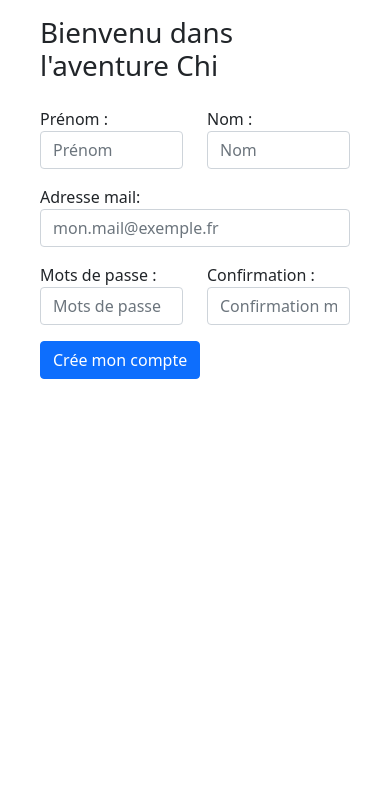
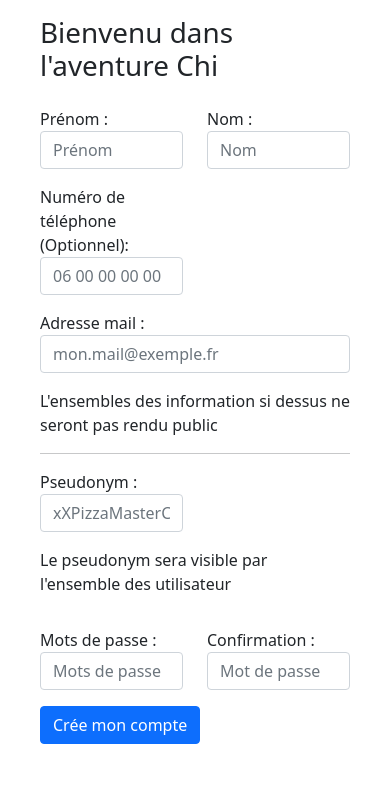
Before and after one commit to Narigane3/Projet-YDAYS-Chi, a Laravel app: page /register in a window 390 px wide. Shown: the part 56-844 px from the top of the page. Run offline with Laravel 9, Linux system fonts and the light colour scheme; style sheets or scripts are compiled from the project's sources; parts of the project's set-up code (start-up, migrations or seed data) failed here and were passed over.

Commit message:
Add on register ( first name, last name, username, phone) + redirect after login on / + set data default for roles table and update users colum role_id new user default role give is user

```diff
--- a/app/Providers/RouteServiceProvider.php
+++ b/app/Providers/RouteServiceProvider.php
@@ -17,7 +17,7 @@ class RouteServiceProvider extends ServiceProvider
      *
      * @var string
      */
-    public const HOME = '/home';
+    public const HOME = '/';
 
     /**
      * Define your route model bindings, pattern filters, and other route configuration.
--- a/resources/views/auth/register.blade.php
+++ b/resources/views/auth/register.blade.php
@@ -27,35 +27,51 @@
                 <form method="POST" action="/register">
                     <div class="row mb-3">
                         <div class="col-6">
-                            @csrf
                             <label for="register-first-name">Prénom :</label>
-                            <input class="form-control" name="first-name" type="text" placeholder="Prénom" id="register-first-name">
+                            <input class="form-control" name="firstname" type="text" placeholder="Prénom" id="register-first-name">
                         </div>
                         <div class="col-6">
-                            @csrf
                             <label for="register-last-name">Nom :</label>
-                            <input class="form-control" name="last-name" type="text" placeholder="Nom" id="register-last-name">
+                            <input class="form-control" name="lastname" type="text" placeholder="Nom" id="register-last-name">
+                        </div>
+                    </div>
+                    <div class="row mb-3">
+                        <div class="col-6">
+                            <label for="phone">Numéro de téléphone (Optionnel):</label>
+                            <input class="form-control" name="phone" type="tel" placeholder="06 00 00 00 00" id="phone">
                         </div>
                     </div>
                     <div class="row mb-3">
                         <div class="col-12">
-                            @csrf
-                            <label for="register-email">Adresse mail:</label>
+                            <label for="register-email">Adresse mail :</label>
                             <input class="form-control" name="email" type="email" placeholder="mon.mail@exemple.fr" id="register-email">
                         </div>
                     </div>
+                    <div>
+                        <p>L'ensembles des information si dessus ne seront pas rendu public</p>
+                    </div>
+                    <hr>
                     <div class="row mb-3">
                         <div class="col-6">
-                            @csrf
+                            <label for="username">Pseudonym :</label>
+                            <input class="form-control" name="username" type="text" placeholder="xXPizzaMasterClassXx" id="username">
+                        </div>
+                        <div class="col-12 mt-3">
+                            <p>Le pseudonym sera visible par l'ensemble des utilisateur</p>
+                        </div>
+                    </div>
+
+                    <div class="row mb-3">
+                        <div class="col-6">
                             <label for="register-password">Mots de passe :</label>
                             <input class="form-control" name="password" type="password" placeholder="Mots de passe" id="register-password">
                         </div>
                         <div class="col-6">
-                            @csrf
                             <label for="register-password">Confirmation :</label>
-                            <input class="form-control" name="password_confirmation" type="password" placeholder="Confirmation mots de passe" id="register-password">
+                            <input class="form-control" name="password_confirmation" type="password" placeholder="Mot de passe" id="register-password">
                         </div>
                     </div>
+                    @csrf
                     <button class="btn btn-primary">Crée mon compte</button>
                 </form>
             </div>
```
Also changed, not shown: app/Actions/Fortify/CreateNewUser.php (+8 -4 lines), app/Models/User.php (+5 -3 lines), database/migrations/2022_11_24_071832_add_role_default_and_update_user.php (added).
